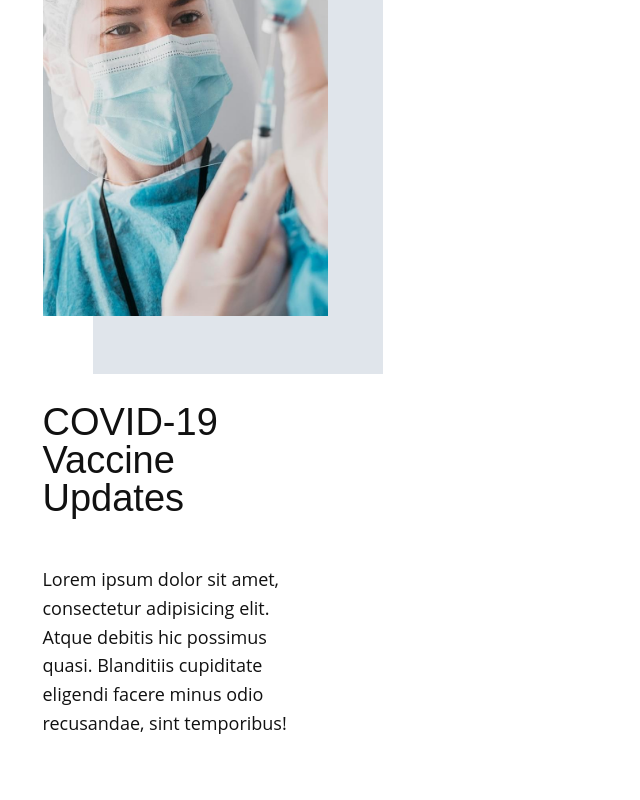
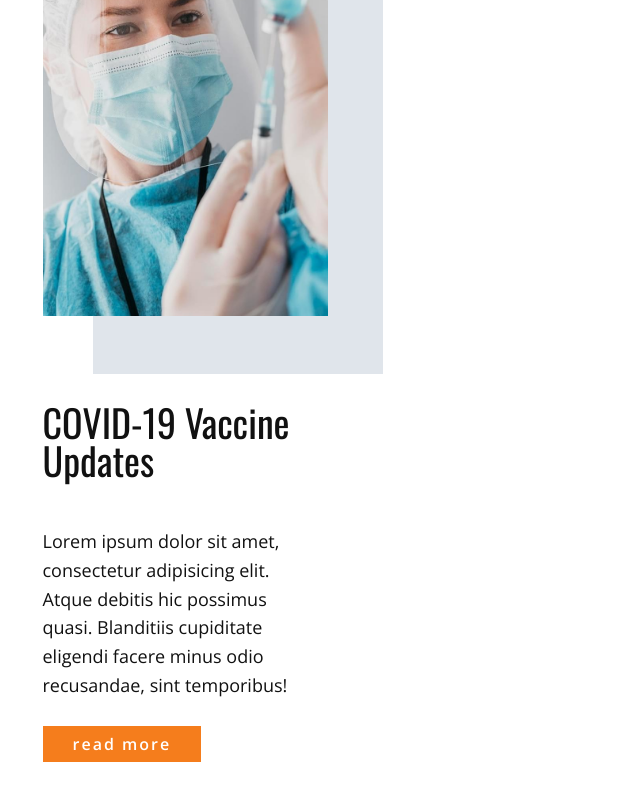
Before and after one commit to Vladimir-github-account/covid-19, a React (Create React App) app: page / in a window 1280 px wide. Shown: the part 336-1136 px from the top of the page, without its empty margins (0-640 px from the left). Before the commit the page ends 1074 px from the top, so only its background shows below. Built offline with nearby package versions, Linux system fonts and the light colour scheme.

Commit message:
Add: Button component

```diff
--- a/public/index.html
+++ b/public/index.html
@@ -9,7 +9,6 @@
       name="description"
       content="Web site created using create-react-app"
     />
-    <link rel="apple-touch-icon" href="%PUBLIC_URL%/logo192.png" />
     <link rel="manifest" href="%PUBLIC_URL%/manifest.json" />
 
     <title>React App</title>
@@ -18,4 +17,7 @@
     <noscript>You need to enable JavaScript to run this app.</noscript>
     <div id="root"></div>
   </body>
+  <link rel="preconnect" href="https://fonts.googleapis.com">
+  <link rel="preconnect" href="https://fonts.gstatic.com" crossorigin>
+  <link href="https://fonts.googleapis.com/css2?family=Open+Sans:wght@400;600&family=Oswald&display=swap" rel="stylesheet">
 </html>
--- a/src/App.css
+++ b/src/App.css
@@ -1,4 +1,10 @@
 @import "reset.css";
+
+body{
+  font-family: "Open Sans", sans-serif;
+  font-weight: 400;
+}
+
 .wrapper{
   margin: 0 42.5px;
   color: #111111;
--- /dev/null
+++ b/src/components/Button/Button.module.sass
@@ -0,0 +1,14 @@
+.button
+  display: inline-block
+  background-color: #F57D1C
+  color: #FFFFFF
+  padding: 10px 30px
+  margin: 26px auto 60px 0
+  font-size: 16px
+  font-weight: 600
+  text-transform: none
+  letter-spacing: 2px
+  text-decoration: none
+
+.button:hover
+  background-color: #EB6F0A
--- /dev/null
+++ b/src/components/Button/index.js
@@ -0,0 +1,13 @@
+import React from 'react';
+import styles from './Button.module.sass'
+
+const Button = () => {
+    const {button} = styles;
+    return (
+            <a href="/#" className={button}>
+                read more
+            </a>
+    );
+};
+
+export default Button;
--- a/src/components/InfoContainer/InfoContainer.module.sass
+++ b/src/components/InfoContainer/InfoContainer.module.sass
@@ -4,14 +4,12 @@
 .mainHeader
   font-family: Oswald, sans-serif
   font-size: 2.375rem
-  font-weight: 400
   line-height: 2.375rem
   margin-bottom: 48px
   width: 265px
 
 .info
   font-size: 18px
-  font-family: "Open Sans", sans-serif
   line-height: 1.6
   width: 265px
   max-width: 100%
--- a/src/components/InfoContainer/index.js
+++ b/src/components/InfoContainer/index.js
@@ -1,5 +1,6 @@
 import React from 'react';
 import styles from './InfoContainer.module.sass';
+import Button from "../Button";
 
 const InfoContainer = () => {
     const {infoContainer, mainHeader, info} = styles;
@@ -7,6 +8,7 @@ const InfoContainer = () => {
         <div className={infoContainer}>
             <h1 className={mainHeader}>COVID-19 Vaccine Updates</h1>
             <p className={info}>Lorem ipsum dolor sit amet, consectetur adipisicing elit. Atque debitis hic possimus quasi. Blanditiis cupiditate eligendi facere minus odio recusandae, sint temporibus!</p>
+            <Button/>
         </div>
 
     );
```
